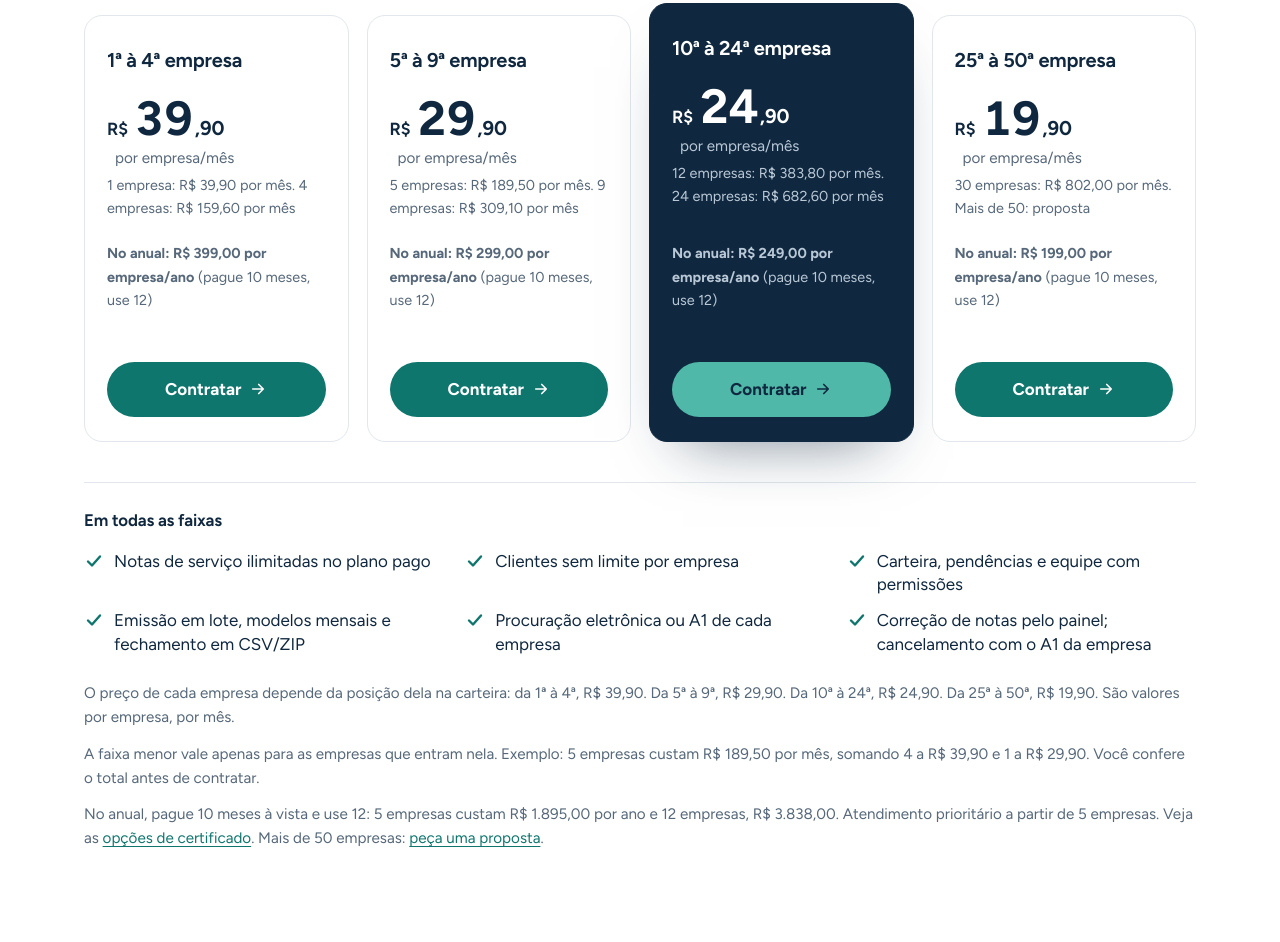
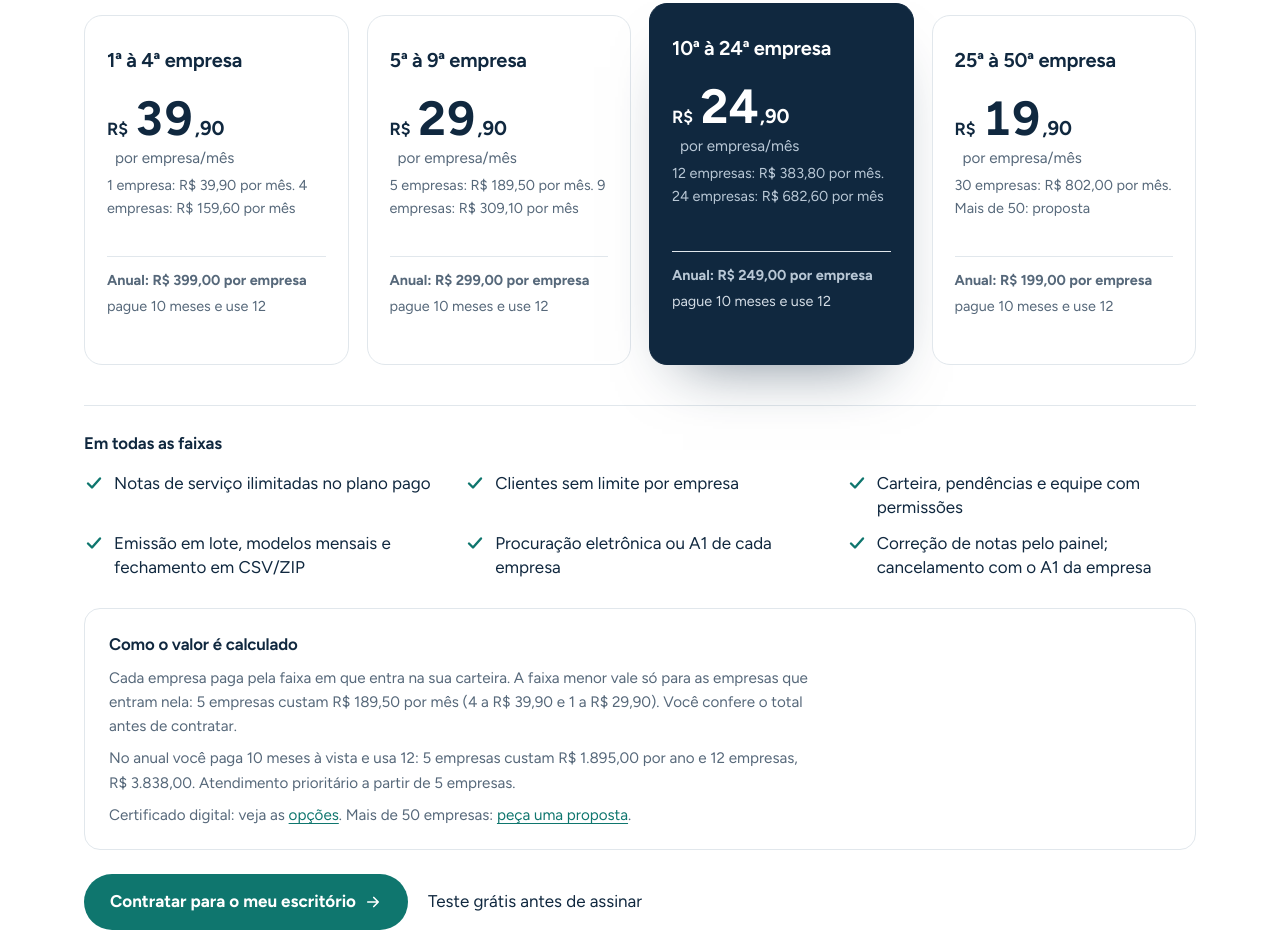
Before and after one commit to RStolarski13/spondeo-site, a plain HTML site: page contabilidades/index.html in a window 1280 px wide. Shown: the part 1058-2000 px from the top of the page. Drawn offline with Linux system fonts and the light colour scheme.

Commit message:
Planos de escritorio: faixas, anual e calculo mais claros; um unico botao

```diff
--- a/contabilidades/index.html
+++ b/contabilidades/index.html
@@ -68,29 +68,25 @@
     <h3>1ª à 4ª empresa</h3>
     <p class="preco"><span class="moeda">R$</span><b>39</b><span class="centavos">,90</span><span class="mes">por empresa/mês</span></p>
     <p class="por-dia">1 empresa: R$&nbsp;39,90 por mês. 4 empresas: R$&nbsp;159,60 por mês</p>
-    <p class="por-dia"><strong>No anual: R$&nbsp;399,00 por empresa/ano</strong> (pague 10 meses, use 12)</p>
-    <a class="botao assinar" href="https://app.spondeo.com.br/contador/cadastro" aria-label="Contratar para a 1ª à 4ª empresa">Contratar<svg class="ic" data-ic="seguir" viewBox="0 0 24 24" aria-hidden="true"><path d="M5 12h14M13 6l6 6-6 6"/></svg></a>
+    <p class="por-dia anual"><strong>Anual: R$&nbsp;399,00 por empresa</strong><span>pague 10 meses e use 12</span></p>
   </li>
   <li class="plano">
     <h3>5ª à 9ª empresa</h3>
     <p class="preco"><span class="moeda">R$</span><b>29</b><span class="centavos">,90</span><span class="mes">por empresa/mês</span></p>
     <p class="por-dia">5 empresas: R$&nbsp;189,50 por mês. 9 empresas: R$&nbsp;309,10 por mês</p>
-    <p class="por-dia"><strong>No anual: R$&nbsp;299,00 por empresa/ano</strong> (pague 10 meses, use 12)</p>
-    <a class="botao assinar" href="https://app.spondeo.com.br/contador/cadastro" aria-label="Contratar para a 5ª à 9ª empresa">Contratar<svg class="ic" data-ic="seguir" viewBox="0 0 24 24" aria-hidden="true"><path d="M5 12h14M13 6l6 6-6 6"/></svg></a>
+    <p class="por-dia anual"><strong>Anual: R$&nbsp;299,00 por empresa</strong><span>pague 10 meses e use 12</span></p>
   </li>
   <li class="plano destaque">
     <h3>10ª à 24ª empresa</h3>
     <p class="preco"><span class="moeda">R$</span><b>24</b><span class="centavos">,90</span><span class="mes">por empresa/mês</span></p>
     <p class="por-dia">12 empresas: R$&nbsp;383,80 por mês. 24 empresas: R$&nbsp;682,60 por mês</p>
-    <p class="por-dia"><strong>No anual: R$&nbsp;249,00 por empresa/ano</strong> (pague 10 meses, use 12)</p>
-    <a class="botao assinar" href="https://app.spondeo.com.br/contador/cadastro" aria-label="Contratar para a 10ª à 24ª empresa">Contratar<svg class="ic" data-ic="seguir" viewBox="0 0 24 24" aria-hidden="true"><path d="M5 12h14M13 6l6 6-6 6"/></svg></a>
+    <p class="por-dia anual"><strong>Anual: R$&nbsp;249,00 por empresa</strong><span>pague 10 meses e use 12</span></p>
   </li>
   <li class="plano">
     <h3>25ª à 50ª empresa</h3>
     <p class="preco"><span class="moeda">R$</span><b>19</b><span class="centavos">,90</span><span class="mes">por empresa/mês</span></p>
     <p class="por-dia">30 empresas: R$&nbsp;802,00 por mês. Mais de 50: proposta</p>
-    <p class="por-dia"><strong>No anual: R$&nbsp;199,00 por empresa/ano</strong> (pague 10 meses, use 12)</p>
-    <a class="botao assinar" href="https://app.spondeo.com.br/contador/cadastro" aria-label="Contratar para a 25ª à 50ª empresa">Contratar<svg class="ic" data-ic="seguir" viewBox="0 0 24 24" aria-hidden="true"><path d="M5 12h14M13 6l6 6-6 6"/></svg></a>
+    <p class="por-dia anual"><strong>Anual: R$&nbsp;199,00 por empresa</strong><span>pague 10 meses e use 12</span></p>
   </li>
 </ul>
 <div class="incluso">
@@ -104,9 +100,13 @@
     <li><svg viewBox="0 0 20 20" aria-hidden="true"><path pathLength="1" d="M4 10.5l4 4 8-9"/></svg>Correção de notas pelo painel; cancelamento com o A1 da empresa</li>
   </ul>
 </div>
-<p class="nota-planos">O preço de cada empresa depende da posição dela na carteira: da 1ª à 4ª, R$ 39,90. Da 5ª à 9ª, R$ 29,90. Da 10ª à 24ª, R$ 24,90. Da 25ª à 50ª, R$ 19,90. São valores por empresa, por mês.</p>
-<p class="nota-planos">A faixa menor vale apenas para as empresas que entram nela. Exemplo: 5 empresas custam R$ 189,50 por mês, somando 4 a R$ 39,90 e 1 a R$ 29,90. Você confere o total antes de contratar.</p>
-<p class="nota-planos">No anual, pague 10 meses à vista e use 12: 5 empresas custam R$ 1.895,00 por ano e 12 empresas, R$ 3.838,00. Atendimento prioritário a partir de 5 empresas. Veja as <a href="#certificados">opções de certificado</a>. Mais de 50 empresas: <a href="/contabilidades/#contato">peça uma proposta</a>.</p>
+<div class="como-calcula">
+  <h3>Como o valor é calculado</h3>
+  <p>Cada empresa paga pela faixa em que entra na sua carteira. A faixa menor vale só para as empresas que entram nela: 5 empresas custam R$&nbsp;189,50 por mês (4 a R$&nbsp;39,90 e 1 a R$&nbsp;29,90). Você confere o total antes de contratar.</p>
+  <p>No anual você paga 10 meses à vista e usa 12: 5 empresas custam R$&nbsp;1.895,00 por ano e 12 empresas, R$&nbsp;3.838,00. Atendimento prioritário a partir de 5 empresas.</p>
+  <p>Certificado digital: veja as <a href="#certificados">opções</a>. Mais de 50 empresas: <a href="/contabilidades/#contato">peça uma proposta</a>.</p>
+</div>
+<p class="planos-cta"><a class="botao assinar" href="https://app.spondeo.com.br/contador/cadastro">Contratar para o meu escritório<svg class="ic" data-ic="seguir" viewBox="0 0 24 24" aria-hidden="true"><path d="M5 12h14M13 6l6 6-6 6"/></svg></a><span class="suave">Teste grátis antes de assinar</span></p>
 </section>
 <section class="certificados faixa-escura" id="certificados" aria-labelledby="titulo-certificados">
   <div class="largura cert-um">
--- a/estilo.css
+++ b/estilo.css
@@ -875,3 +875,10 @@ h1,h2{overflow-wrap:break-word;min-width:0}
 .topo nav a.para-contador{color:var(--verde-claro);font-weight:650}
 /* No celular o menu cabe numa linha: Perguntas fica no rodapé da página */
 @media(max-width:480px){.topo nav a[href$="#perguntas"]{display:none}}
+.faixas .anual{display:flex;flex-direction:column;gap:2px;margin-top:14px;padding-top:12px;border-top:1px solid var(--borda)}
+.faixas .anual span{color:var(--suave);font-size:.9rem}
+.como-calcula{margin-top:28px;padding:22px 24px;border:1px solid var(--borda);border-radius:16px;background:var(--papel)}
+.como-calcula h3{margin:0 0 8px;font-size:1.05rem}
+.como-calcula p{margin:8px 0 0;max-width:72ch;color:var(--suave);font-size:.95rem}
+.planos-cta{display:flex;flex-wrap:wrap;align-items:center;gap:12px 20px;margin-top:24px}
+.plano.destaque .anual span{color:var(--sobre-marinho-suave)}
```
